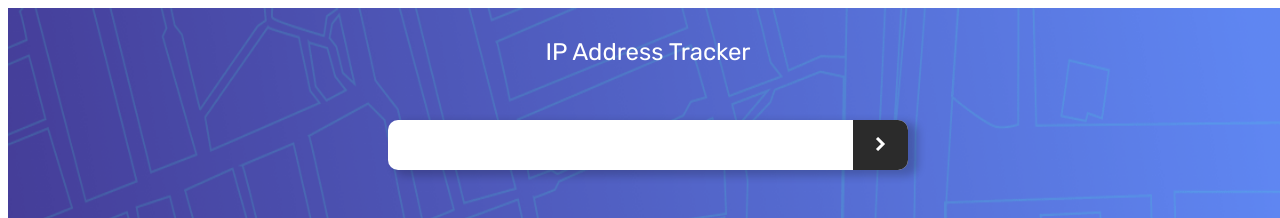
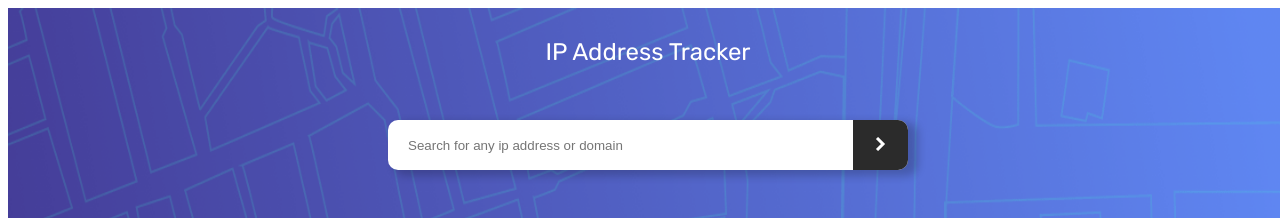
Before and after one commit to bstudiosoriginal/iptrackerapp, a React (Vite) app: page / in a window 1280 px wide. Shown: the top 218 px of the page. Built offline with nearby package versions, Linux system fonts and the light colour scheme.

Commit message:
Update Homepage.tsx

```diff
--- a/src/components/Homepage.tsx
+++ b/src/components/Homepage.tsx
@@ -42,7 +42,7 @@ const Homepage = () => {
         <h2 className="textheader">IP Address Tracker</h2>
         <div className="formsetup">
           <div className="cardbackgound">
-            <input type='text' id='ipfield' name='ip'></input>
+            <input type='text' id='ipfield' name='ip' placeholder='Search for any ip address or domain'></input>
 
             <button className="querybutton" onClick={()=>getURL()}>
               <img src={arrowsvg}></img>
```
